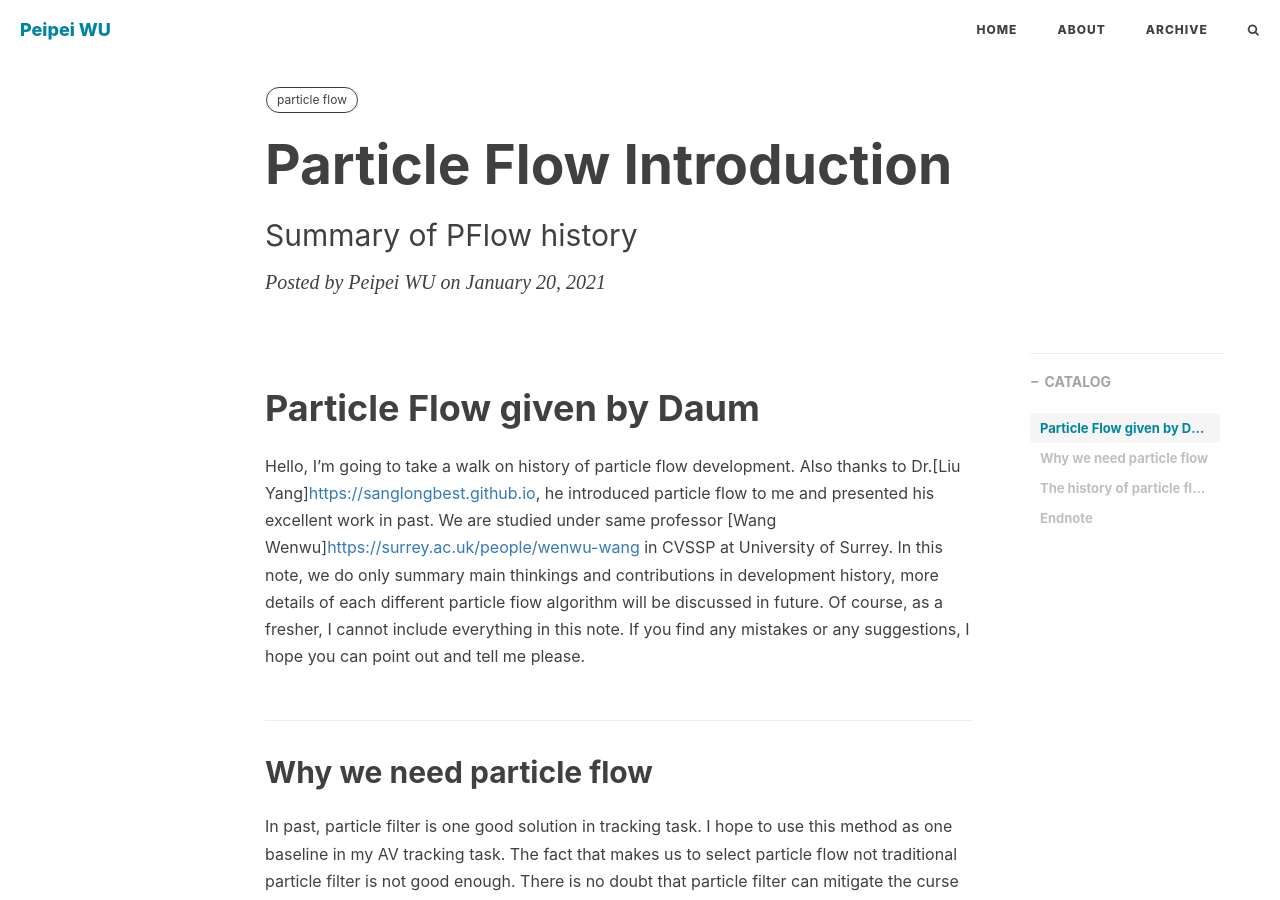
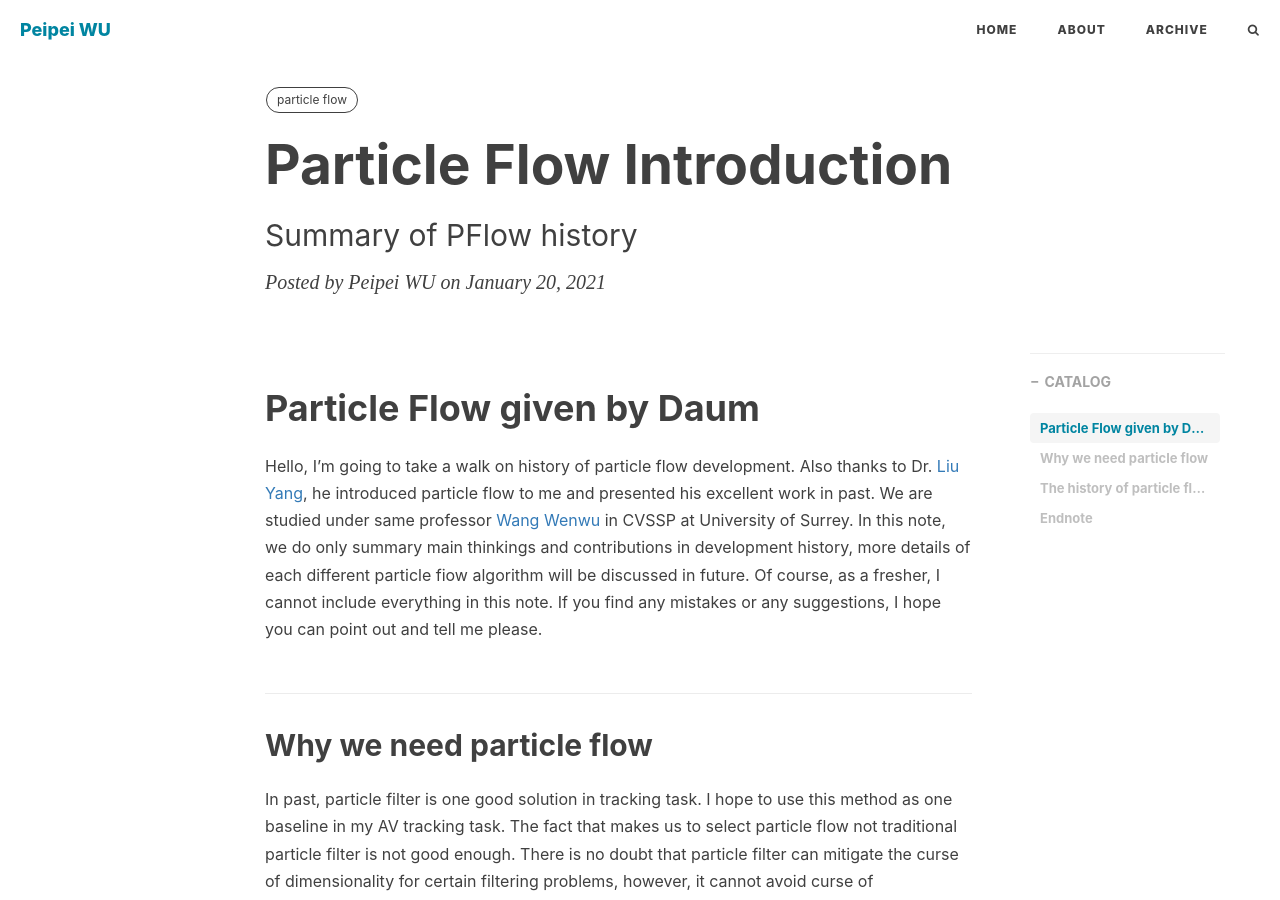
Before and after one commit to PaulWU1996/PaulWU1996.github.io, a Jekyll site: the page built from _posts/2021-01-20-particle-flow-introduce.md, in a window 1280 px wide and 900 px high. Built offline with Jekyll 4.4.1, drawn with Linux system fonts in a browser that asks for light colours; nearby versions of some CDN libraries; comment, search, counter and statistics services are not loaded.

Commit message:
Update 2021-01-20-particle-flow-introduce.md

```diff
--- a/_posts/2021-01-20-particle-flow-introduce.md
+++ b/_posts/2021-01-20-particle-flow-introduce.md
@@ -12,7 +12,7 @@ mathjax: true
 
 ---
 # Particle Flow given by Daum
-Hello, I'm going to take a walk on history of particle flow development. Also thanks to Dr.[Liu Yang]<https://sanglongbest.github.io>, he introduced particle flow to me and presented his excellent work in past. We are studied under same professor [Wang Wenwu]<https://surrey.ac.uk/people/wenwu-wang> in CVSSP at University of Surrey. In this note, we do only summary main thinkings and contributions in development history, more details of each different particle fiow algorithm will be discussed in future. Of course, as a fresher, I cannot include everything in this note. If you find any mistakes or any suggestions, I hope you can point out and tell me please.
+Hello, I'm going to take a walk on history of particle flow development. Also thanks to Dr. [Liu Yang](https://sanglongbest.github.io), he introduced particle flow to me and presented his excellent work in past. We are studied under same professor [Wang Wenwu](https://surrey.ac.uk/people/wenwu-wang) in CVSSP at University of Surrey. In this note, we do only summary main thinkings and contributions in development history, more details of each different particle fiow algorithm will be discussed in future. Of course, as a fresher, I cannot include everything in this note. If you find any mistakes or any suggestions, I hope you can point out and tell me please.
 
 ## Why we need particle flow
 In past, particle filter is one good solution in tracking task. I hope to use this method as one baseline in my AV tracking task. The fact that makes us to select particle flow not traditional particle filter is not good enough. There is no doubt that particle filter can mitigate the curse of dimensionality for certain filtering problems, however, it cannot avoid curse of dimensionality in general. Especially when situation becomes more complex, the number of dimension increases to big number, traditional filter cannot work well. To handle this problem, particle flow was introuduced.
@@ -20,14 +20,21 @@ In past, particle filter is one good solution in tracking task. I hope to use th
 ## The history of particle flow
 1. Ancient time
     + [Nonlinear filters with log-homotopy] In this paper, particle flow is first proposed. Due to peaks of likelihood and prior densities are different, particles are hard to collect high likelihood and possibility at  the same time. Based on Bayes equation, the posterior cannot be represented accurately. Author introduces log-homotopy to estimate the processing from priot density to posterior densty.
+
     + [Nonlinear filters with particle flow] In this paper, an exact solution for particle flow corresponding to Bayes' rule is first given based on the prior density and the likelihood are Gausian densities.
+
     + [Exact particle flow for nonlinear filters] In this paper, proposal density is given up for it is hard to get from real world, also it must be provided in other particle filters. No need to use resanple on a target. Compute Bayes' rule by paricle flow not traditional way. Noted that particle flow corresponds to the exact flow of CPD (conditional probability density) and it can be used in general situation.
 2. 2010s
     + [Particle flow for nonlinear filters] Many thanks to Dr. Liu Yang for his suggestion. This paper is great for freshers like me, it includes all information performed by Daum before 2011. The paper and slide are offered in the [link]<https://www.superlectures.com/icassp2011/lecture.php?lang=en&id=351>. I will push one note to talk about it in details on weekends, I do hope I can publish it out! LoL!
+
     + [Discussion and Applicatin of the Homotopy Filter] Another thinking to understand particle filter, but I did not read it at all. So sorry about that, but I will publish one note in future to discuss about it if possible.
+
     + [Coulomb's law particle flow for nonlinear filters] In this work, they give up importance sampling or any MCMC, also they run faster than standard particle filters under same accuray.
+
     + [Particle flow with non-zero diffusion for nonlinear filters] It first proposed non-zero diffusion. It assumes the diffustion part is non-zero, also much more simple and faster than zero diffusion particle flow.
+
     + [Stochastic Particle Flow for Nonlinear High-Dimensional Filtering Problems] Renormalization grou flow in k-space for nonlinear filters, Bayesian decisions and transport. All equations are given, thus we will discuss it in future with a complete note.
+
     + [New theory and numerical experiments for Gromov's method with stochastic particle flow] Gromov's method is used for non-Gaussian nonlinear problems, which is suitable to problems in real world. The covariance matrix of diffusion is simplfied.
 3. Video
     + [link1]<https://www.pathlms.com/siam/courses/7376/sections/10637/video_presentations/102584> [link2]<https://www.youtube.com/watch?v=vqJGB47XoeY&t=7s> These two videos are very useful, unfortunatelly Chinese users (PRC) cannot use them due to GFW. If you have VPN, do hope you can enjoy!
```
